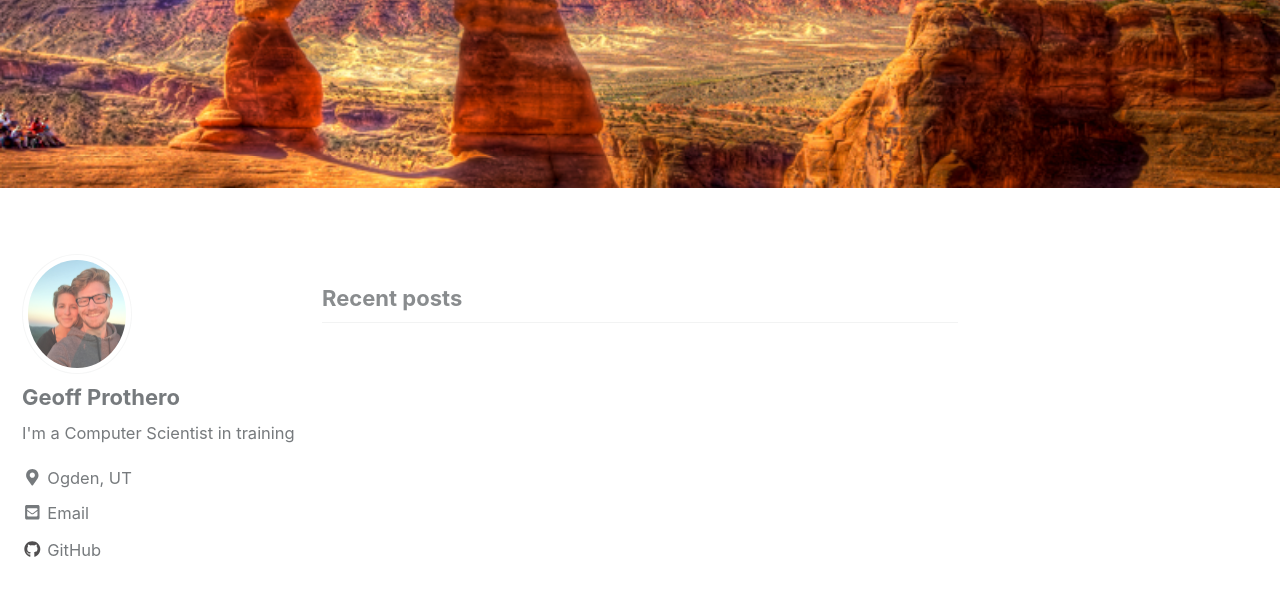
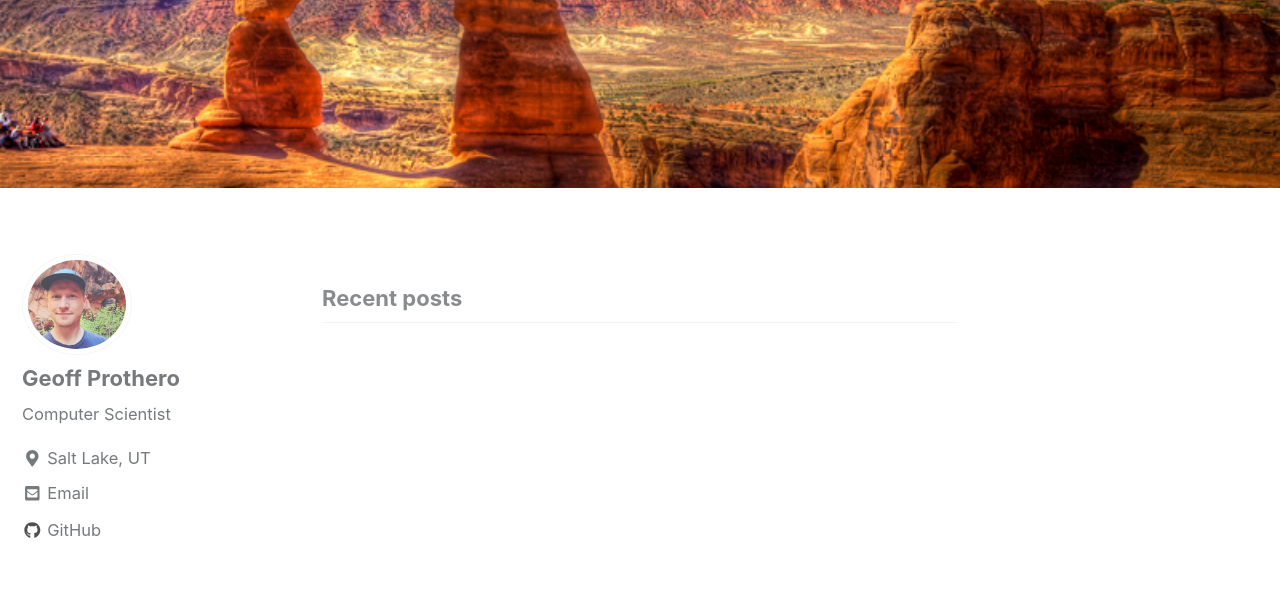
Before and after one commit to GeoProth/GeoProth.github.io, a Jekyll site: the page built from index.html, in a window 1280 px wide and 900 px high, scrolled down 341 px. Shown: the top 596 px of the window. Built offline with Jekyll 4.4.1, drawn with Linux system fonts in a browser that asks for light colours; nearby versions of some CDN libraries; the list of posts is cut into pages by our own code.

Commit message:
updated photo

```diff
--- a/_config.yml
+++ b/_config.yml
@@ -101,9 +101,9 @@
 # Site Author
 author:
   name             : "Geoff Prothero"
-  avatar           : "/images/bio-photo.png" # path of avatar image, e.g. "/assets/images/bio-photo.jpg"
-  bio              : "I'm a Computer Scientist in training"
-  location         : "Ogden, UT"
+  avatar           : "/images/me.png" # path of avatar image, e.g. "/assets/images/bio-photo.jpg"
+  bio              : "Computer Scientist"
+  location         : "Salt Lake, UT"
   email            : "Gprothero@live.com"
   uri              :
   home             : # null (default), "absolute or relative url to link to author home"
--- a/package.json
+++ b/package.json
@@ -7,7 +7,7 @@
     "url": "git://github.com/mmistakes/minimal-mistakes.git"
   },
   "keywords": ["jekyll", "theme", "minimal"],
-  "author": "Michael Rose",
+  "author": "Geoff Prothero",
   "license": "MIT",
   "bugs": {
     "url": "https://github.com/mmistakes/minimal-mistakes/issues"
```
Also changed, not shown: images/me.png (added), 4 other files.
